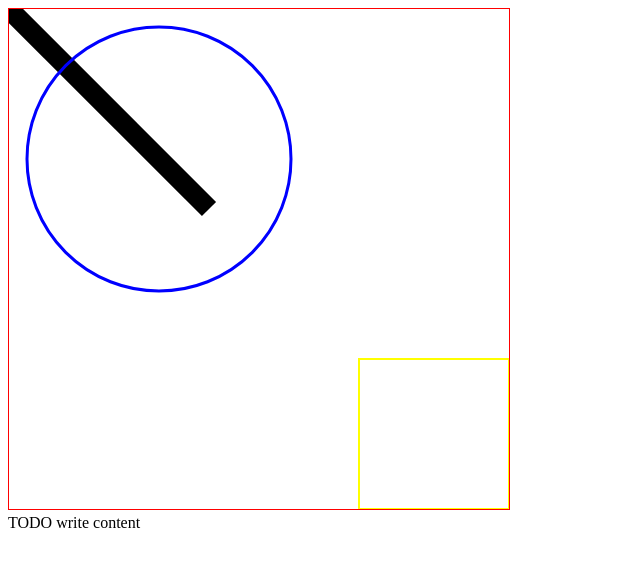
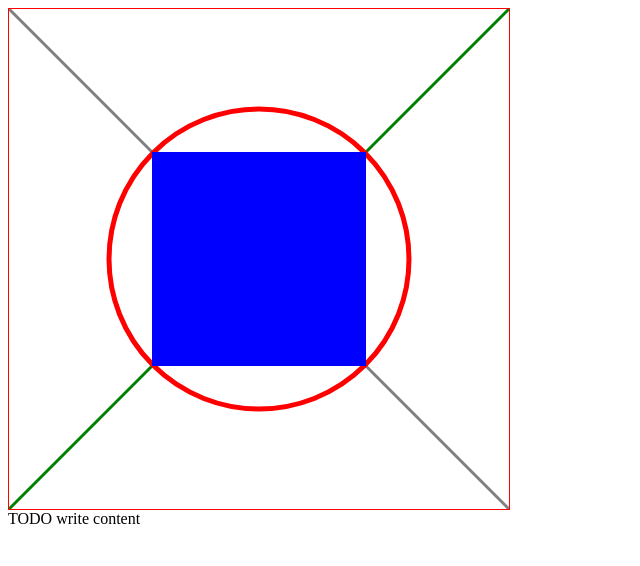
Before and after one commit to dysha88/MyProjects, a plain HTML site: page Canvas/public_html/index.html in a window 1280 px wide. Shown: the whole page, without its empty margins (0-640 px from the left). Drawn offline with Linux system fonts and the light colour scheme.

Commit message:
new commit

```diff
--- a/Canvas/nbproject/private/private.xml
+++ b/Canvas/nbproject/private/private.xml
@@ -2,6 +2,10 @@
 <project-private xmlns="http://www.netbeans.org/ns/project-private/1">
     <editor-bookmarks xmlns="http://www.netbeans.org/ns/editor-bookmarks/2" lastBookmarkId="0"/>
     <open-files xmlns="http://www.netbeans.org/ns/projectui-open-files/2">
-        <group/>
+        <group>
+            <file>file:/C:/Users/andrei.nekhin/Documents/NetBeansProjects/MyProjects/Canvas/public_html/js/test.js</file>
+            <file>file:/C:/Users/andrei.nekhin/Documents/NetBeansProjects/MyProjects/Canvas/public_html/js/HomeWorks/HomeWork5.js</file>
+            <file>file:/C:/Users/andrei.nekhin/Documents/NetBeansProjects/MyProjects/Canvas/public_html/index.html</file>
+        </group>
     </open-files>
 </project-private>
--- a/Canvas/public_html/index.html
+++ b/Canvas/public_html/index.html
@@ -1,9 +1,3 @@
-<!DOCTYPE html>
-<!--
-To change this license header, choose License Headers in Project Properties.
-To change this template file, choose Tools | Templates
-and open the template in the editor.
--->
 <html>
     <head>
         <title>TODO supply a title</title>
--- a/Canvas/public_html/js/HomeWorks/HomeWork5.js
+++ b/Canvas/public_html/js/HomeWorks/HomeWork5.js
@@ -1,24 +1,46 @@
+/*ЗАДАНИЕ*****
+ * Пробовать рисование этих простых фигур, создать конструктор
+ * для объектов классов Line, Circle, Rectangular, в которых
+ * вы опишите их свойства и методы (толщина линии, угол поворота,
+ * размеры и координаты).
+ */
+
+
+
 var canvas = document.getElementById('myCanvas');
 var context = canvas.getContext('2d');
 
-function Line (x, y, length) {
+function Line (x, y, length, angle) {
     var me = this;
 
     this.x1 = x;
     this.y1 = y;
-    this.x2 = x + length;
-    this.y2 = y + length;
+    this.x2 = x + Math.cos(angle*Math.PI/180)*length;
+    this.y2 = y + Math.sin(angle*Math.PI/180)*length;
+    this.color;
+    this.width;
+    this.rotation;
     this.draw = function(ctx){
         ctx.save();
         ctx.beginPath();
+        ctx.rotate(me.rotation*Math.PI/180);
         ctx.moveTo(me.x1, me.y1);
         ctx.lineTo(me.x2, me.y2);
-        ctx.strokeStyle = 'black';
-        ctx.lineWidth = 20;
+        ctx.strokeStyle = me.color;
+        ctx.lineWidth = me.width;
+
         ctx.stroke();
         ctx.restore();
     };
-
+    this.setColor = function(newColor) {
+        me.color = newColor;
+    };
+    this.setWidth = function(newWidth) {
+        me.width = newWidth;
+    };
+    this.setRotation = function(newRotation) {
+        me.rotation = newRotation;
+    };
 };
 
 function Circle (x, y, r, startAngle, endAngle) {
@@ -29,14 +51,22 @@ function Circle (x, y, r, startAngle, endAngle) {
     this.r = r;
     this.startAng = startAngle;
     this.endAng = endAngle;
+    this.color = '';
+    this.width = '';
     this.draw = function(ctx){
         ctx.save();
         ctx.beginPath();
         ctx.arc(me.x, me.y, me.r, me.startAng, me.endAng);
-        ctx.strokeStyle = 'blue';
-        ctx.lineWidth = 3;
+        ctx.strokeStyle = me.color;
+        ctx.lineWidth = me.width;
         ctx.stroke();
         ctx.restore();
+    };
+    this.setColor = function(newColor) {
+        return me.color = newColor;
+    };
+    this.setWidth = function(newWidth) {
+        me.width = newWidth;
     };
 };
 
@@ -47,22 +77,48 @@ function Rectungle (x, y, width, height) {
     this.y = y;
     this.width = width;
     this.height = height;
+    this.color = '';
+    this.lineWidth = '';
     this.draw = function(ctx) {
         ctx.save();
         ctx.beginPath();
         ctx.rect(me.x, me.y, me.width, me.height);
-        ctx.strokeStyle = 'yellow';
-        ctx.lineWidth = 2;
+        ctx.strokeStyle = me.color;
+        ctx.lineWidth = me.lineWidth;
+        ctx.fillStyle = me.color;
         ctx.stroke();
+        ctx.fill();
         ctx.restore();
     };
+    this.setColor = function(newColor) {
+        me.color = newColor;
+    };
+    this.setLineWidth = function(newLineWidth) {
+        me.lineWidth = newLineWidth;
+    };
+
 };
 
-var line = new Line(0, 0, 200);
-line.draw(context);
+var line1 = new Line(0, 0, 750, 45);
+line1.setColor('grey');
+line1.setWidth(3);
+line1.setRotation(0);
+line1.draw(context);
 
-var circle = new Circle(150, 150, 132, 0, 7);
+var line2 = new Line(0, 500, 750, 315);
+line2.setColor('green');
+line2.setWidth(3);
+line2.setRotation(0);
+line2.draw(context);
+
+
+var circle = new Circle(250, 250, 150, 0, 7);
+circle.setWidth(5);
+circle.setColor('red');
 circle.draw(context);
 
-var rectungle = new Rectungle(350, 350, 150, 150);
+
+var rectungle = new Rectungle(145, 145, 210, 210);
+rectungle.setColor('blue');
+rectungle.setLineWidth(4);
 rectungle.draw(context);
```
